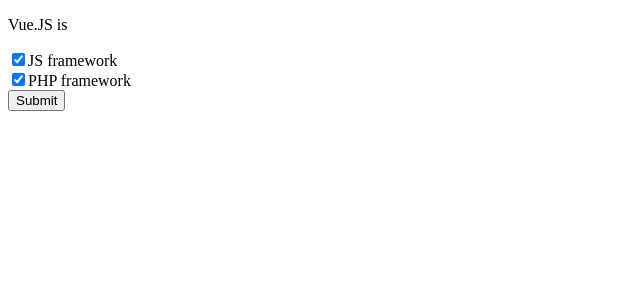
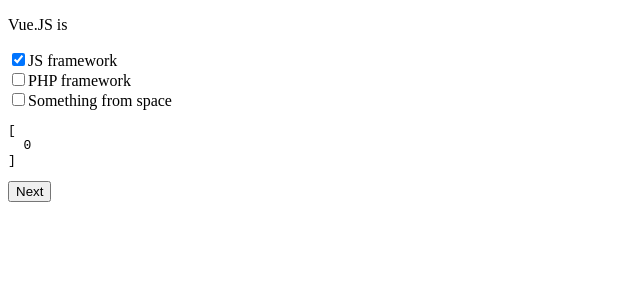
Before and after one commit to freel/vue-quiz, a Vue app: page / in a window 1280 px wide. Both pictures are taken after a click on the checkbox "JS framework". Shown: the top 300 px of the page, without its empty margins (0-640 px from the left). Built offline with nearby package versions, Linux system fonts and the light colour scheme; the HTML template or start-up script is replaced by a standard one.

Commit message:
answers check correction

```diff
--- a/src/App.vue
+++ b/src/App.vue
@@ -8,19 +8,21 @@
       :questionClass="questionClass"
       >
         <Answer
+          slot="Answer"
+          v-model="answered[item]"
           :answerContainerClass="answerContainerClass"
           :answerClass="answerClass"
           :answerControlClass="answerControlClass"
           :answerCheckboxClass="answerCheckboxClass"
           :answerLabelClass="answerLabelClass"
-          slot="Answer"
-          v-model="answered"
-          v-bind:answers="question.answers"
-          v-bind:question="question.id"
+          :answers="question.answers"
+          :question="item"
         >
         </Answer>
       </Question>
-      <input :class="submitClass" type="button" @click="formSubmit" :value="submitValue">
+      <!-- <input type="button" @click="prevousItem" value="Back"> -->
+      <input v-show="isNextEnabled" :class="nextClass" type="button" @click="nextItem" :value="nextValue">
+      <input v-show="isSubmitEnabled" :class="submitClass" type="button" @click="formSubmit" :value="submitValue">
     </form>
   </div>
 </template>
@@ -40,7 +42,11 @@
       type: Array,
       default: () => { return [
         {text:"Vue.JS is",
-        answers:[{text:"JS framework"},{text:"PHP framework"}]}
+        answers:[{text:"JS framework"},{text:"PHP framework"},{text:"Something from space"}]},
+        {text:"This is second question?",
+        answers:[{text:"Yes"},{text:"No"},{text:"Both"}]},
+        {text:"This is third question?",
+        answers:[{text:"Yes!"},{text:"No!"},{text:"Both?"}]},
       ]}
     },
     containerClass: {
@@ -71,6 +77,21 @@
       type: String,
       default: "Submit"
     },
+    submitEnabled: {
+      type: Boolean,
+      default: false
+    },
+    nextClass: {
+      type: String
+    },
+    nextValue: {
+      type: String,
+      default: "Next"
+    },
+    nextEnabled: {
+      type: Boolean,
+      default: false
+    },
     action: {
       type: String,
       default: "#"
@@ -79,7 +100,7 @@
   data () {
     return {
         item: 0,
-        answered: null,
+        answered: [],
     }
   },
   computed: {
@@ -89,8 +110,20 @@
     question: function() {
       return this.questions[this.item]
     },
+    isSubmitEnabled: function() {
+      return this.submitEnabled || (this.answered != null ? this.answered.filter(String).length : 0) == this.pages
+    },
+    isNextEnabled: function() {
+      return this.nextEnabled || (this.answered[this.item] != null ? this.answered[this.item].filter(String).length : false)
+    }
   },
   methods: {
+    nextItem: function() {
+      return this.item++
+    },
+    prevousItem: function() {
+      return this.item--
+    },
     formSubmit: function() {
       this.$http.post(this.action, {"answers":this.answered})
       .then((response) => {
--- a/src/components/Answer.vue
+++ b/src/components/Answer.vue
@@ -1,15 +1,25 @@
 <template>
   <div :class="answerContainerClass">
     <div
-      v-for="answer in this.answers"
-      :key="answer.id">
+      v-for="(answer, index) in answers"
+      :key="index">
         <div :class="answerClass">
           <div :class="answerControlClass">
-            <input type="checkbox" :class="answerCheckboxClass" v-model="checked" @change="change" v-bind:value="collect(answer.id)" v-bind:id="'checkbox_' + answer.id">
-            <label type="text" :class="answerLabelClass" v-bind:for="'checkbox_' + answer.id">{{ answer.text }}</label>
+            <input
+              type="checkbox"
+              v-model="checkedAnswers"
+              v-on:change="$emit('input', checkedAnswers)"
+              :value="index"
+              :class="answerCheckboxClass"
+              :id="'checkbox_' + index">
+            <label
+              type="text"
+              :class="answerLabelClass"
+              :for="'checkbox_' + index">{{ answer.text }}</label>
           </div>
         </div>
     </div>
+    <pre>{{ checkedAnswers }}</pre>
   </div>
 </template>
 
@@ -18,6 +28,9 @@
 export default {
   name: "Answer",
   props: {
+    value: {
+      type: Array
+    },
     answers: {
       type: Array
     },
@@ -42,18 +55,14 @@
   },
   data (){
     return{
-            checked: [],
+      checkedAnswers: [],
     }
   },
-        methods: {
-          change: function(){
-            this.$emit('input', this.checked);
-          },
-          collect(id){
-            return{ [this.question]: id}
+  watch: {
+    question: function (val) {
+      console.log("eee");
+      this.checkedAnswers = this.value != null ? this.value : []
     }
-        },
-        computed:{
   }
 }
 </script>
```
Lines whose indentation alone changed are shown as unchanged.
